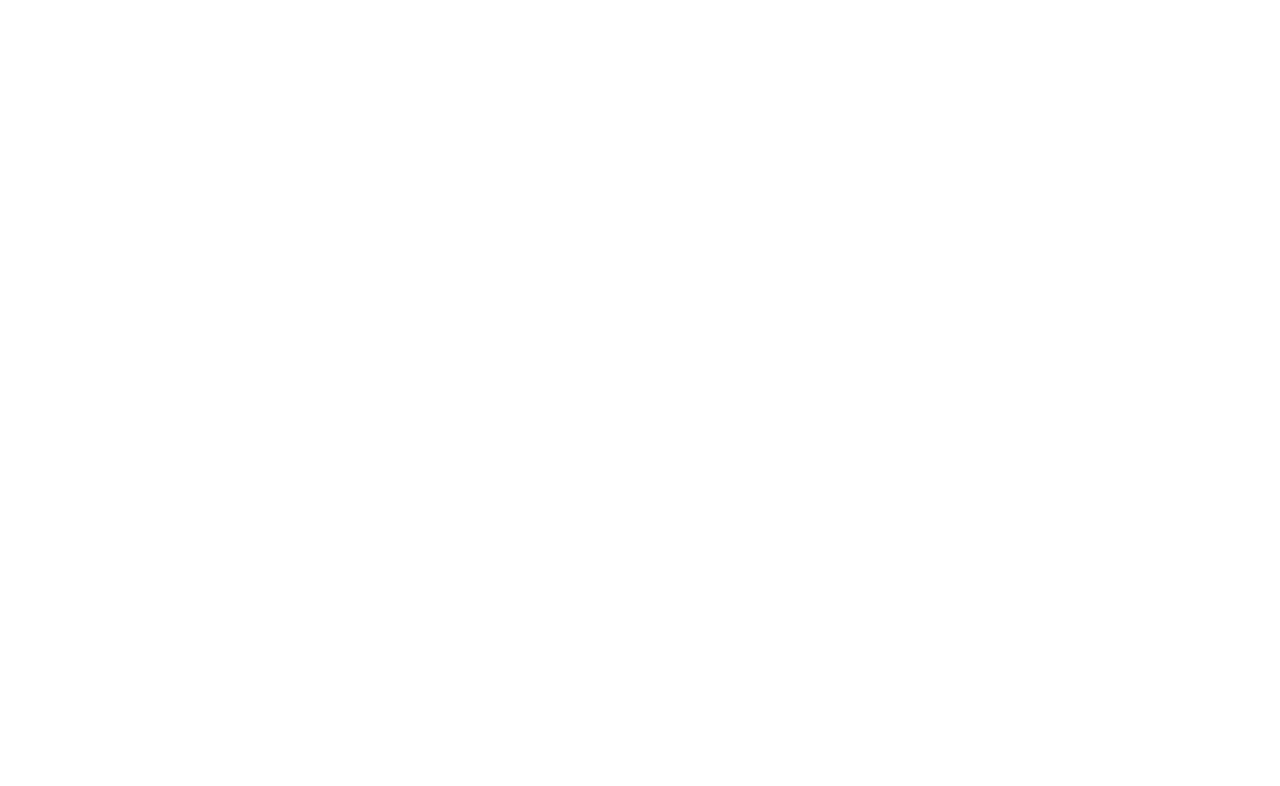
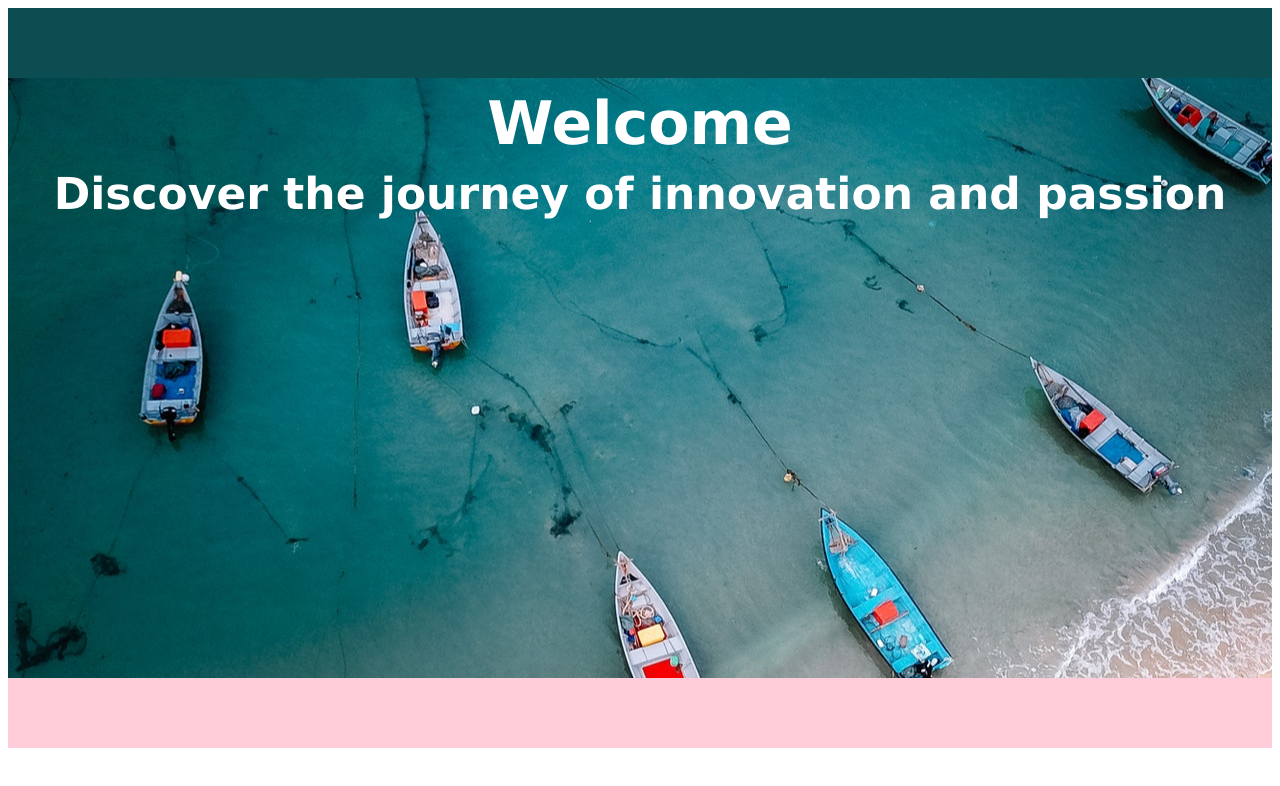
Before and after one commit to front-end-fundamentals-2025/fef-portfolio-Binu993, a plain HTML site: page index.html in a window 1280 px wide. Drawn offline with Linux system fonts and the light colour scheme.

Commit message:
Main page

```diff
--- a/index.html
+++ b/index.html
@@ -4,8 +4,25 @@
     <meta charset="UTF-8">
     <meta name="viewport" content="width=device-width, initial-scale=1.0">
     <title>Binu Sebastian</title>
+    <link href="main.css" type="text/css" rel="stylesheet">
 </head>
 <body>
+  <header id="head">
 
+  </header>
+  <main id="main-body">
+
+    <section id="section">
+
+    <p class="para1">Welcome</p>
+    <p class="para2">Discover the journey of innovation and passion</p>
+
+
+    </section>
+
+  </main>
+  <footer id="foot">
+
+  </footer>
 </body>
 </html>
--- a/main.css
+++ b/main.css
@@ -0,0 +1,44 @@
+#head{
+    width: 100%;
+    height: 70px;
+    background:rgb(12, 77, 82);
+}
+
+#main-body{
+    width: 100%;
+    height: 600px;
+    background-image: url("image/header.jpg");
+    background-position: center;
+    object-fit:cover;
+}
+
+#foot{
+    width: 100%;
+    height: 70px;
+    background:rgb(255,204, 217);
+}
+
+#section{
+    width: 100%;
+    height: 250px;
+}
+
+.para1{
+    margin: 0px;
+    font-size: 60px;
+    font-weight: bold;
+    color: white;
+    padding-top: 10px;
+    text-align: center;
+    font-family: Verdana, Geneva, Tahoma, sans-serif;
+}
+
+.para2{
+    margin: 0px;
+    font-size: 44px;
+    font-weight: bold;
+    color: white;
+    padding-top: 10px;
+    text-align: center;
+    font-family: Verdana, Geneva, Tahoma, sans-serif;
+}
```
Also changed, not shown: image/header.jpg (added).
